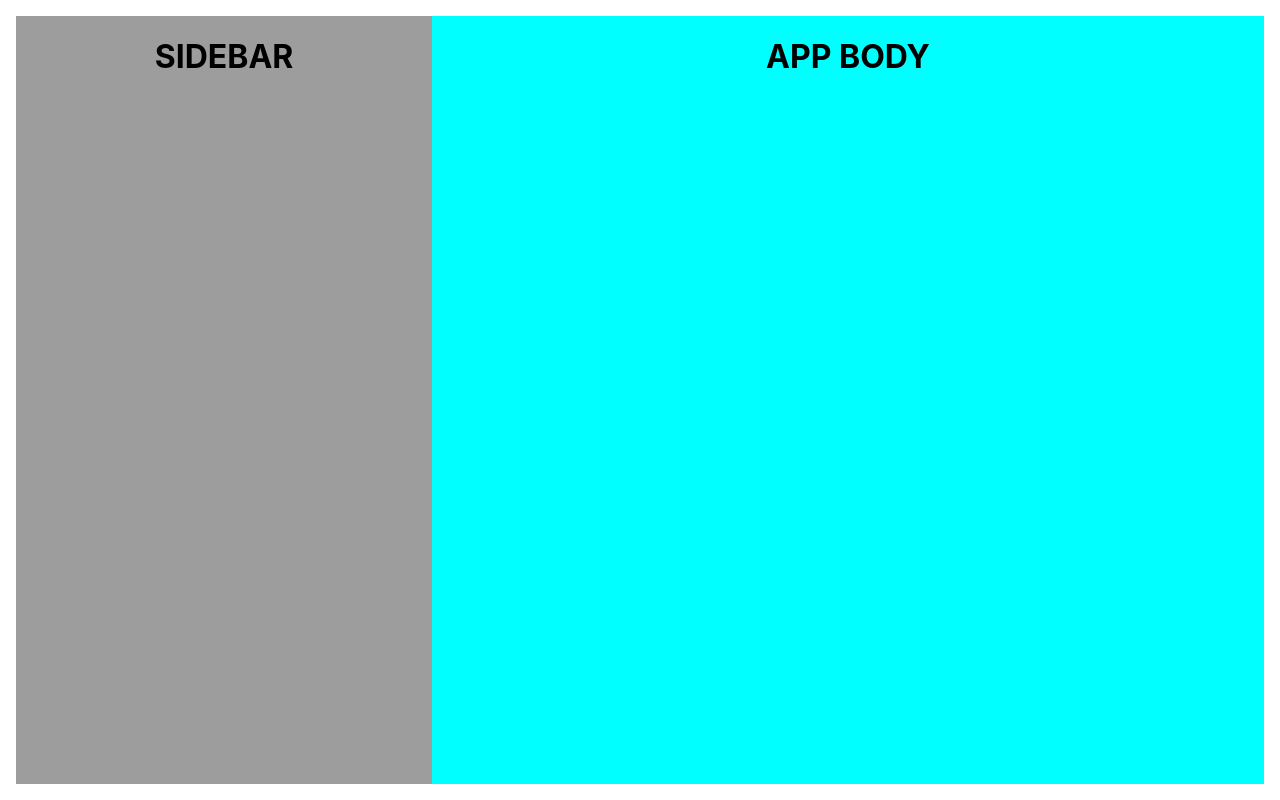
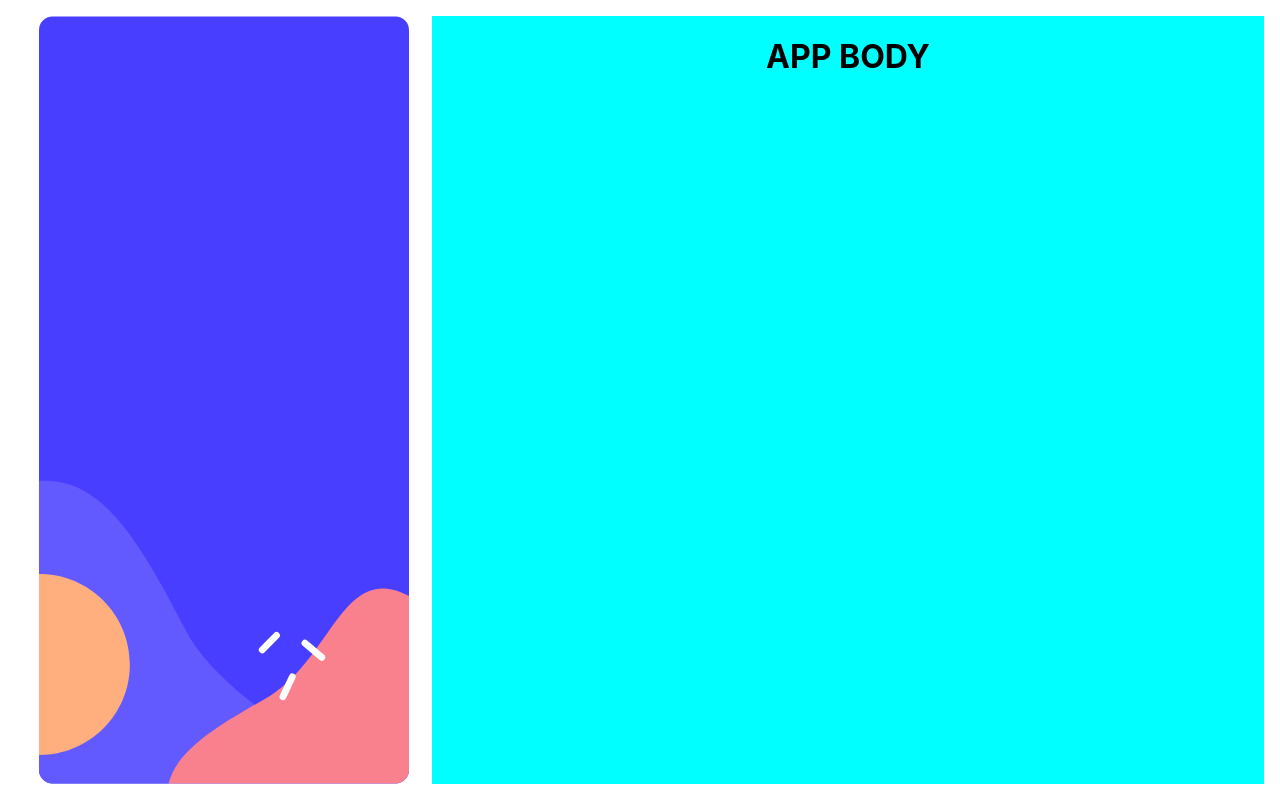
Before and after one commit to abhay8696/multi-step-form, a React (Create React App) app: page / in a window 1280 px wide. Built offline with nearby package versions, Linux system fonts and the light colour scheme.

Commit message:
gave background-image to sidebar

```diff
--- a/src/components/sidebar.js
+++ b/src/components/sidebar.js
@@ -4,7 +4,7 @@
 const Sidebar = () => {
     return (
         <div className='sidebar'>
-            <h1>SIDEBAR</h1>
+
         </div>
     );
 };
--- a/src/styles/sidebar.css
+++ b/src/styles/sidebar.css
@@ -1,3 +1,6 @@
 .sidebar {
-  background-color: rgba(0, 0, 0, 0.384);
+  background-image: url("../assets/images/bg-sidebar-desktop.svg");
+  background-position: center;
+  background-repeat: no-repeat;
+  background-size: contain;
 }/*# sourceMappingURL=sidebar.css.map */
--- a/src/styles/sidebar.scss
+++ b/src/styles/sidebar.scss
@@ -1,3 +1,6 @@
 .sidebar{
-    background-color: rgba(0, 0, 0, 0.384);
+    background-image: url('../assets/images/bg-sidebar-desktop.svg');
+    background-position: center;
+    background-repeat: no-repeat;
+    background-size: contain;
 }
```
Also changed, not shown: 1 other file (tests, documents, lock files or other folders).
